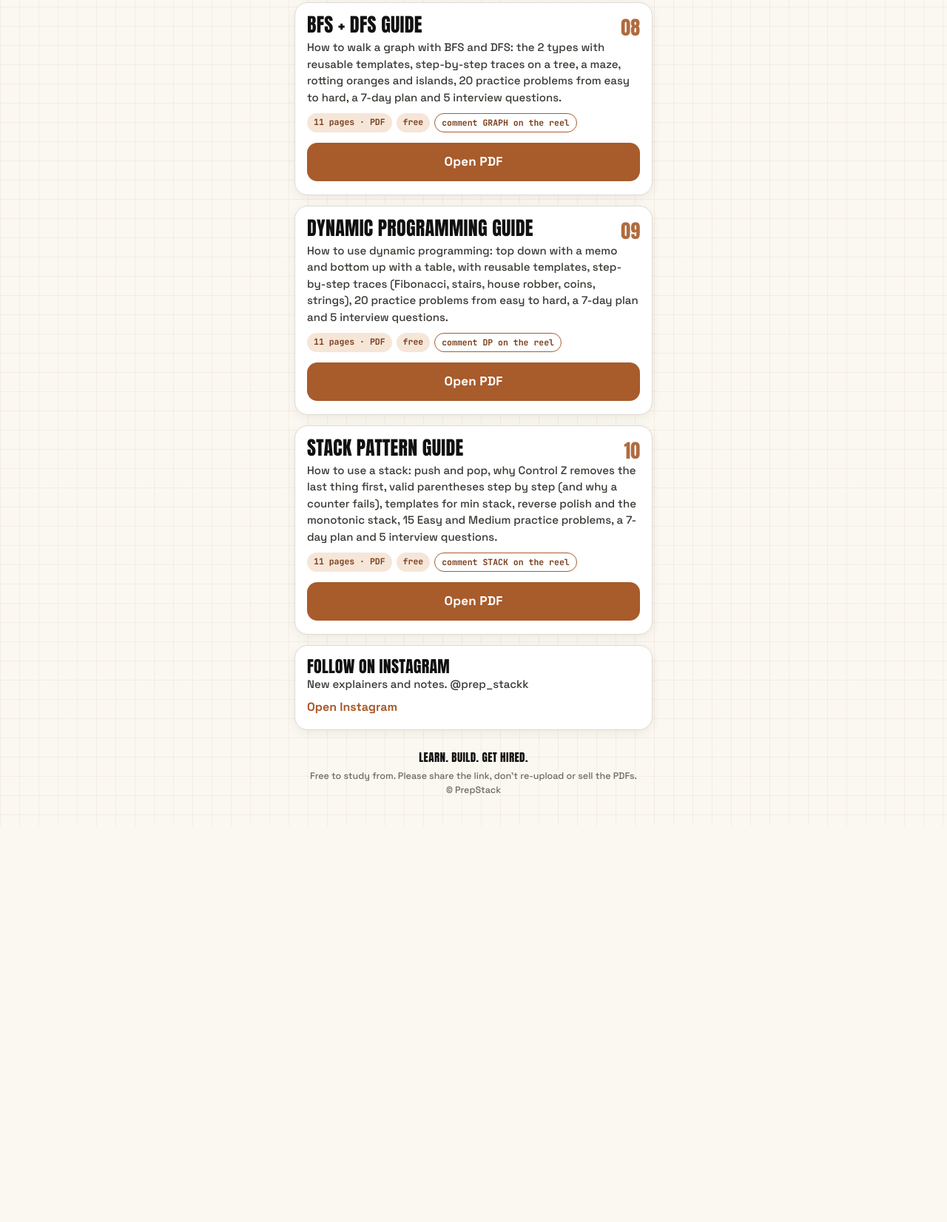
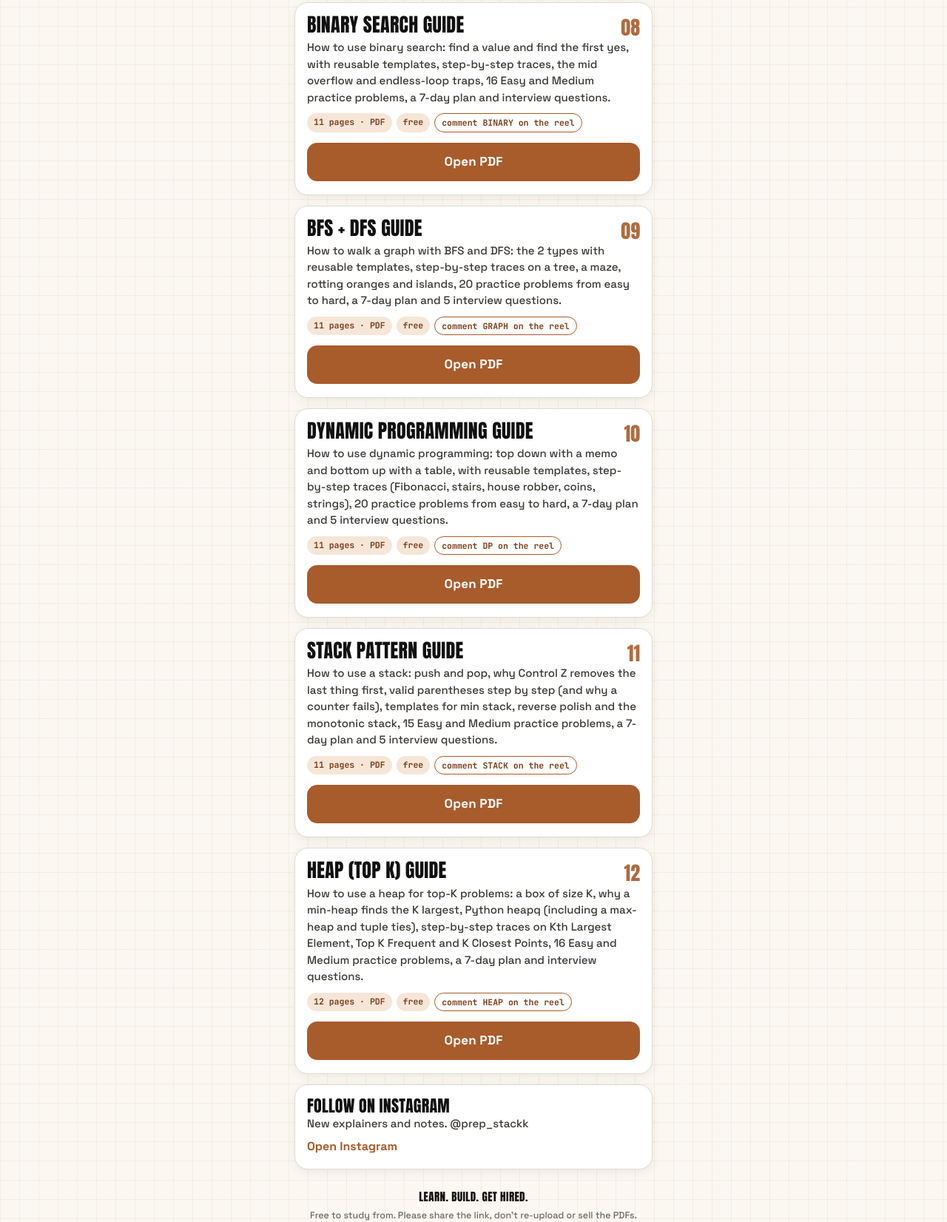
Before and after one commit to Harsha07r/prepstack-notes, a plain HTML site: page index.html in a window 1280 px wide. Shown: the part 2201-3853 px from the top of the page at 74% size. Before the commit the page ends 3318 px from the top, so only its background shows below. Drawn offline with Linux system fonts and the light colour scheme.

Commit message:
Add files via upload

```diff
--- a/index.html
+++ b/index.html
@@ -105,26 +105,40 @@ footer b { font-family: 'Anton', sans-serif; font-weight: 400; letter-spacing: .
       <div class="chips"><span>9 pages · PDF</span><span>free</span><span class="kw">comment HASHMAP on the reel</span></div>
       <a class="btn" href="https://drive.google.com/file/d/1n9FQ_0HQifzC1EpZAvZWl0hEOCsvNuzi/view?usp=sharing" target="_blank" rel="noopener">Open PDF</a>
     </article>
+    <article class="card" id="binary-search">
+      <div class="num">08</div>
+      <h2>Binary Search Guide</h2>
+      <p>How to use binary search: find a value and find the first yes, with reusable templates, step-by-step traces, the mid overflow and endless-loop traps, 16 Easy and Medium practice problems, a 7-day plan and interview questions.</p>
+      <div class="chips"><span>11 pages · PDF</span><span>free</span><span class="kw">comment BINARY on the reel</span></div>
+      <a class="btn" href="https://drive.google.com/file/d/1YsR6it13unLU7VJXQcig0eGDlBTeJnWn/view?usp=sharing" target="_blank" rel="noopener">Open PDF</a>
+    </article>
     <article class="card" id="bfs-dfs">
-      <div class="num">08</div>
+      <div class="num">09</div>
       <h2>BFS + DFS Guide</h2>
       <p>How to walk a graph with BFS and DFS: the 2 types with reusable templates, step-by-step traces on a tree, a maze, rotting oranges and islands, 20 practice problems from easy to hard, a 7-day plan and 5 interview questions.</p>
       <div class="chips"><span>11 pages · PDF</span><span>free</span><span class="kw">comment GRAPH on the reel</span></div>
       <a class="btn" href="https://drive.google.com/file/d/1GUBa2NnVkO57YHJVNIUTr2DyqaGf8JIS/view?usp=sharing" target="_blank" rel="noopener">Open PDF</a>
     </article>
     <article class="card" id="dynamic-programming">
-      <div class="num">09</div>
+      <div class="num">10</div>
       <h2>Dynamic Programming Guide</h2>
       <p>How to use dynamic programming: top down with a memo and bottom up with a table, with reusable templates, step-by-step traces (Fibonacci, stairs, house robber, coins, strings), 20 practice problems from easy to hard, a 7-day plan and 5 interview questions.</p>
       <div class="chips"><span>11 pages · PDF</span><span>free</span><span class="kw">comment DP on the reel</span></div>
       <a class="btn" href="https://drive.google.com/file/d/1ciTAs2ZGr1anUT49OpAo1hpMXgGdEdR8/view?usp=sharing" target="_blank" rel="noopener">Open PDF</a>
     </article>
     <article class="card" id="stack">
-      <div class="num">10</div>
+      <div class="num">11</div>
       <h2>Stack Pattern Guide</h2>
       <p>How to use a stack: push and pop, why Control Z removes the last thing first, valid parentheses step by step (and why a counter fails), templates for min stack, reverse polish and the monotonic stack, 15 Easy and Medium practice problems, a 7-day plan and 5 interview questions.</p>
       <div class="chips"><span>11 pages · PDF</span><span>free</span><span class="kw">comment STACK on the reel</span></div>
       <a class="btn" href="https://drive.google.com/file/d/1wLYPg2yh37XZe5p-9daV0QhZRMCJsqDQ/view?usp=sharing" target="_blank" rel="noopener">Open PDF</a>
+    </article>
+    <article class="card" id="heap">
+      <div class="num">12</div>
+      <h2>Heap (Top K) Guide</h2>
+      <p>How to use a heap for top-K problems: a box of size K, why a min-heap finds the K largest, Python heapq (including a max-heap and tuple ties), step-by-step traces on Kth Largest Element, Top K Frequent and K Closest Points, 16 Easy and Medium practice problems, a 7-day plan and interview questions.</p>
+      <div class="chips"><span>12 pages · PDF</span><span>free</span><span class="kw">comment HEAP on the reel</span></div>
+      <a class="btn" href="https://drive.google.com/file/d/1WtdOIzKfhblC4dUeugTsvYG6zRzTUO0P/view?usp=sharing" target="_blank" rel="noopener">Open PDF</a>
     </article>
     <a class="card link" href="https://www.instagram.com/prep_stackk/" target="_blank" rel="noopener"><h2>Follow on Instagram</h2><p>New explainers and notes. @prep_stackk</p><span class="go">Open Instagram</span></a>
   </main>
```
